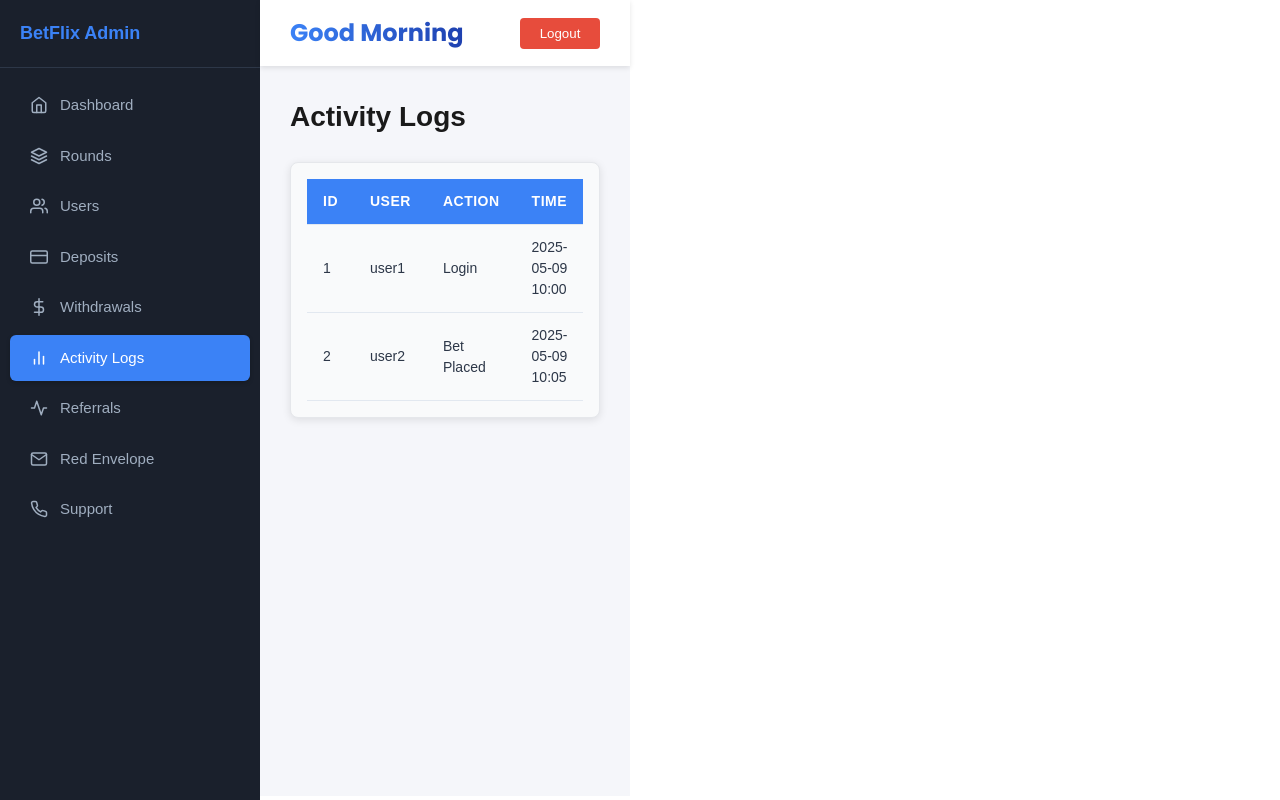
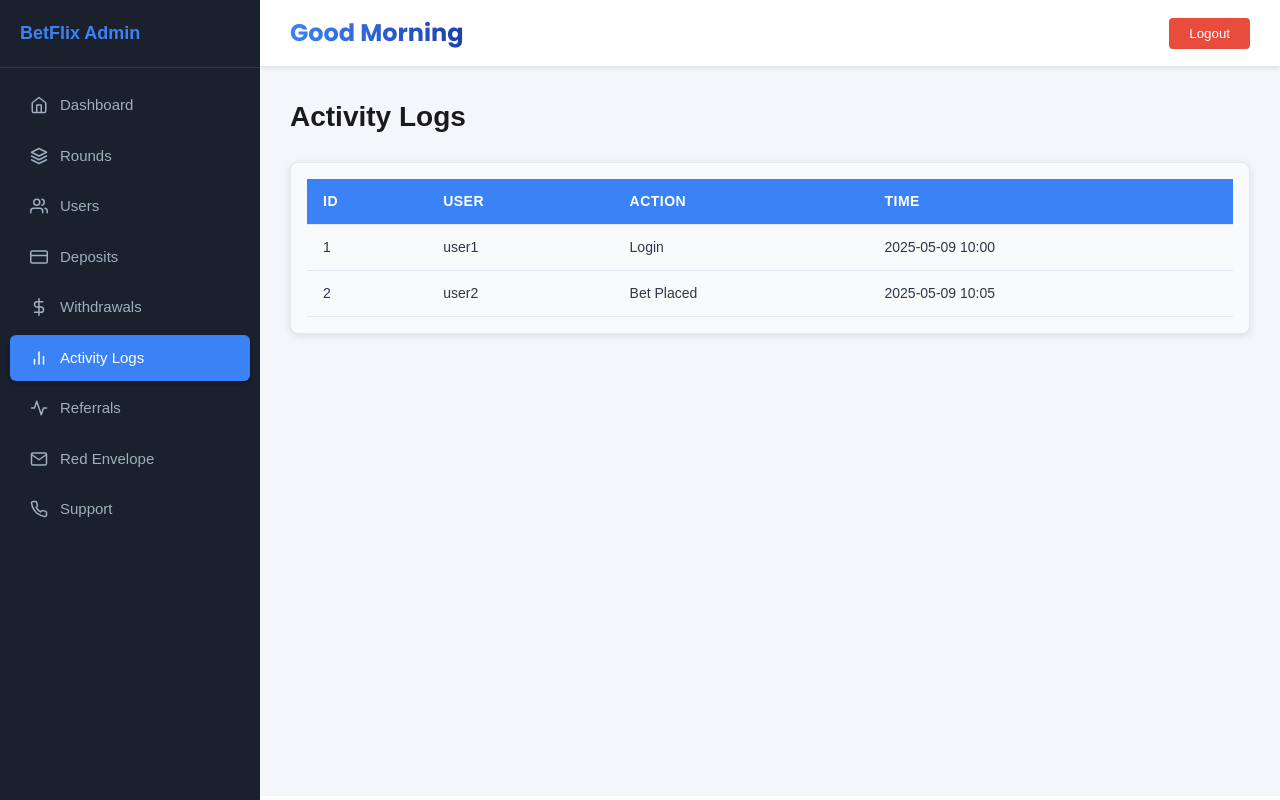
Before and after one commit to ay30bg/admin-betflix, a React (Create React App) app: page /dashboard/activity in a window 1280 px wide. Built offline with nearby package versions, Linux system fonts and the light colour scheme; no server answers.

Commit message:
Update App.css

```diff
--- a/src/App.css
+++ b/src/App.css
@@ -8,7 +8,6 @@ body {
   font-family: 'Arial', sans-serif;
   font-size: 16px;
   line-height: 1.5;
-  max-width: 300px;
 }
 
 .dashboard {
@@ -140,16 +139,17 @@ body {
   transition: margin-left 0.3s ease;
 }
 
+.main-container {
+  margin-left: 260px;
+  flex: 1;
+  transition: margin-left 0.3s ease;
+  overflow-x: hidden;
+}
+
 .main-content {
   padding: 1.875rem;
   background-color: #f5f6fa;
   min-height: calc(100vh - 70px);
-}
-
-.main-content h2 {
-  font-size: 1.5rem;
-  color: #2d3748;
-  margin-bottom: 1.25rem;
 }
 
 /* Analytics Container */
```
